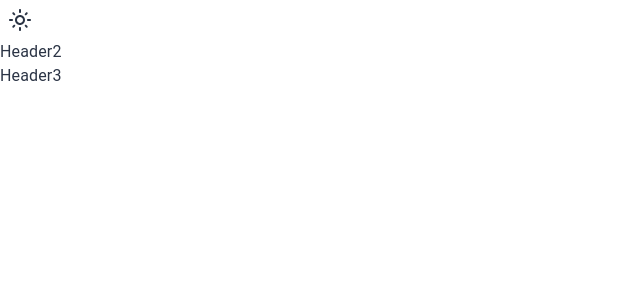
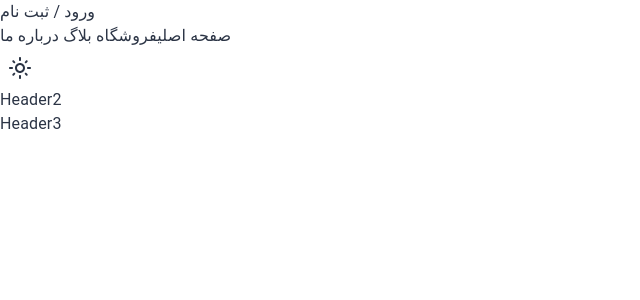
Before and after one commit to mohammadjalizi/React-E-commerce-project-, a React (Vite) app: page / in a window 1280 px wide. Shown: the top 300 px of the page, without its empty margins (0-640 px from the left). Built offline with nearby package versions, Linux system fonts and the light colour scheme.

Commit message:
Add   dark and light mode

```diff
--- a/src/components/header/Header1.jsx
+++ b/src/components/header/Header1.jsx
@@ -10,7 +10,22 @@ const Header1 = () => {
   const colorMode = useContext(ColorModeContext);
   const theme = useTheme();
   return (
-    <div className=" bg-[#2B3445]">
+
+
+    <div className="   flex  items-center  justify-between bg-[#2B3445]">
+      <div className=" login ">
+
+      <div className="d-flex align-items-center justify-content-center">
+<a href="https://pik.coffee/my-account/" className=" text-white d-flex align-items-center">ورود  <span>/</span> ثبت نام</a></div>
+
+      </div>
+      <div className="  ">
+
+<a  className="  m-3 text-white " href=""> صفحه اصلی</a>
+<a  className=" text-white " href="#">فروشگاه</a>
+<a  className=" text-white " href=""> بلاگ </a>
+<a className="  text-white " href=""> درباره ما </a>
+      </div>
       {theme.palette.mode === "light" ? (
         <IconButton
           onClick={() => {
```
